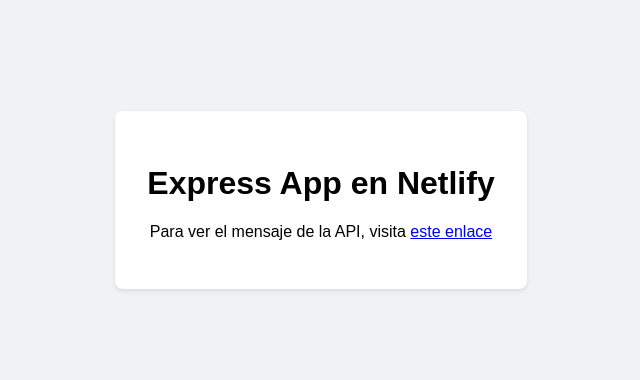
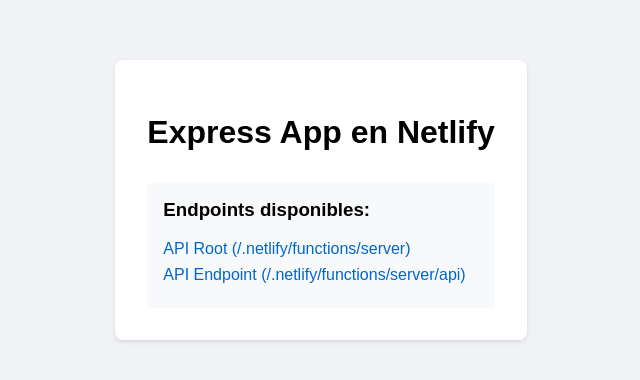
Before and after one commit to ItsLuisYourDev/netlify-test, a website: page public/index.html in a window 1280 px wide. Shown: the part 200-580 px from the top of the page, without its empty margins (319-959 px from the left). Drawn offline with Linux system fonts and the light colour scheme.

Commit message:
Fix serverless function handling and routing

```diff
--- a/public/index.html
+++ b/public/index.html
@@ -21,12 +21,35 @@
             border-radius: 8px;
             box-shadow: 0 2px 4px rgba(0,0,0,0.1);
         }
+        .endpoints {
+            margin-top: 2rem;
+            text-align: left;
+            padding: 1rem;
+            background-color: #f8f9fa;
+            border-radius: 4px;
+        }
+        .endpoints h3 {
+            margin-top: 0;
+        }
+        .endpoints a {
+            display: block;
+            margin: 0.5rem 0;
+            color: #0066cc;
+            text-decoration: none;
+        }
+        .endpoints a:hover {
+            text-decoration: underline;
+        }
     </style>
 </head>
 <body>
     <div class="container">
         <h1>Express App en Netlify</h1>
-        <p>Para ver el mensaje de la API, visita <a href="/.netlify/functions/server">este enlace</a></p>
+        <div class="endpoints">
+            <h3>Endpoints disponibles:</h3>
+            <a href="/.netlify/functions/server" target="_blank">API Root (/.netlify/functions/server)</a>
+            <a href="/.netlify/functions/server/api" target="_blank">API Endpoint (/.netlify/functions/server/api)</a>
+        </div>
     </div>
 </body>
 </html>
```
Also changed, not shown: functions/server.js (+15 -3 lines), netlify.toml.
